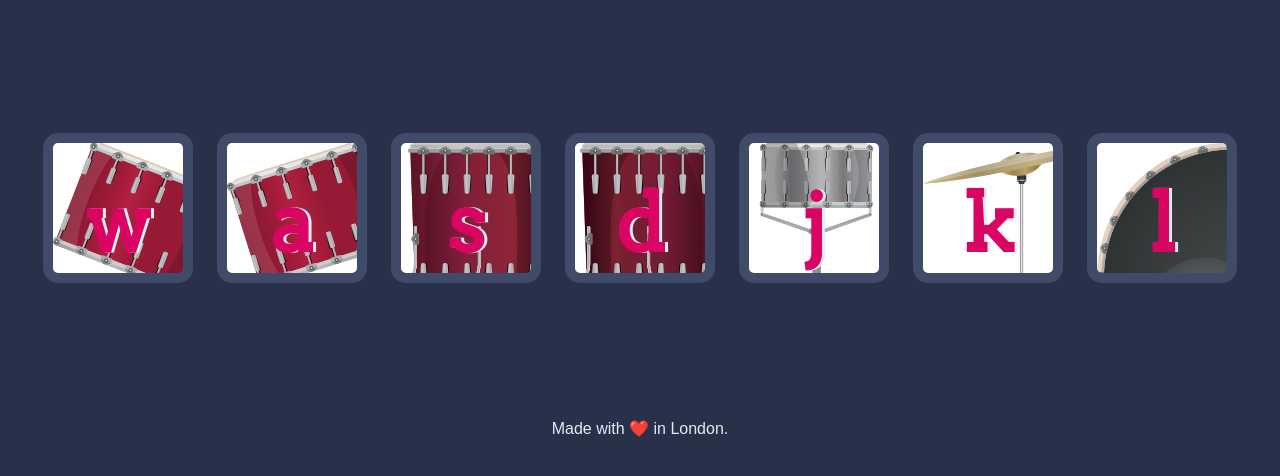
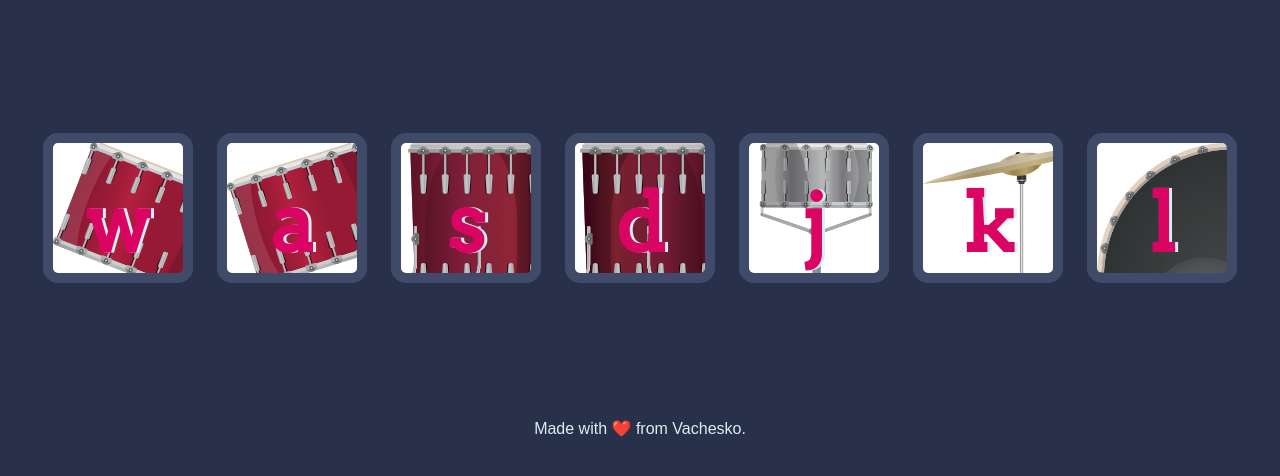
Before and after one commit to Vache69/Keyboard-drum, a plain HTML site: page index.html in a window 1280 px wide. Shown: the part 156-632 px from the top of the page. Drawn offline with Linux system fonts and the light colour scheme.

Commit message:
Update index.html

```diff
--- a/index.html
+++ b/index.html
@@ -26,6 +26,6 @@
   <script src="index.js"></script>
 </body>
 <footer>
-  Made with ❤️ in London.
+  Made with ❤️ from Vachesko.
 </footer>
 </html>
```
